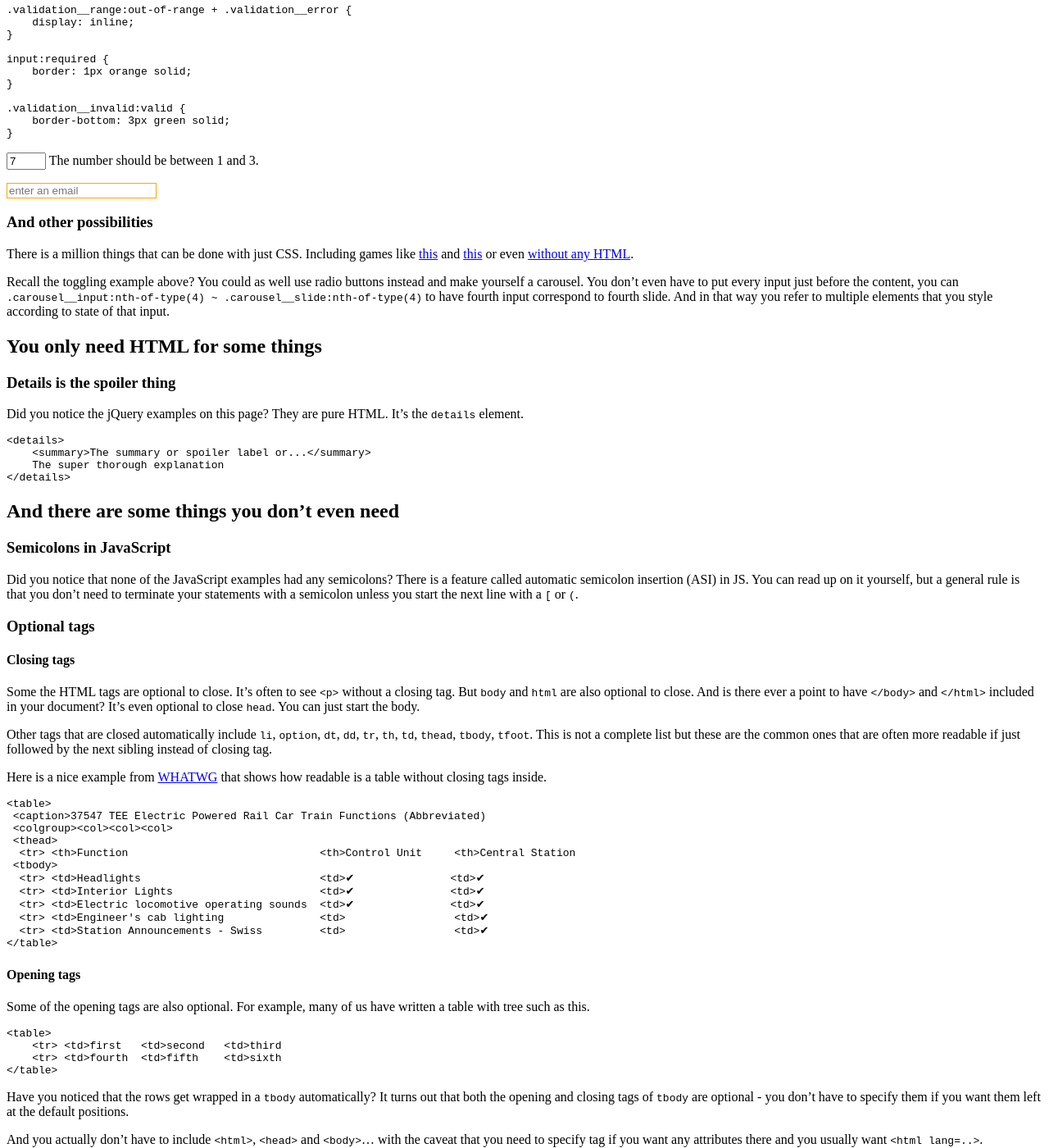
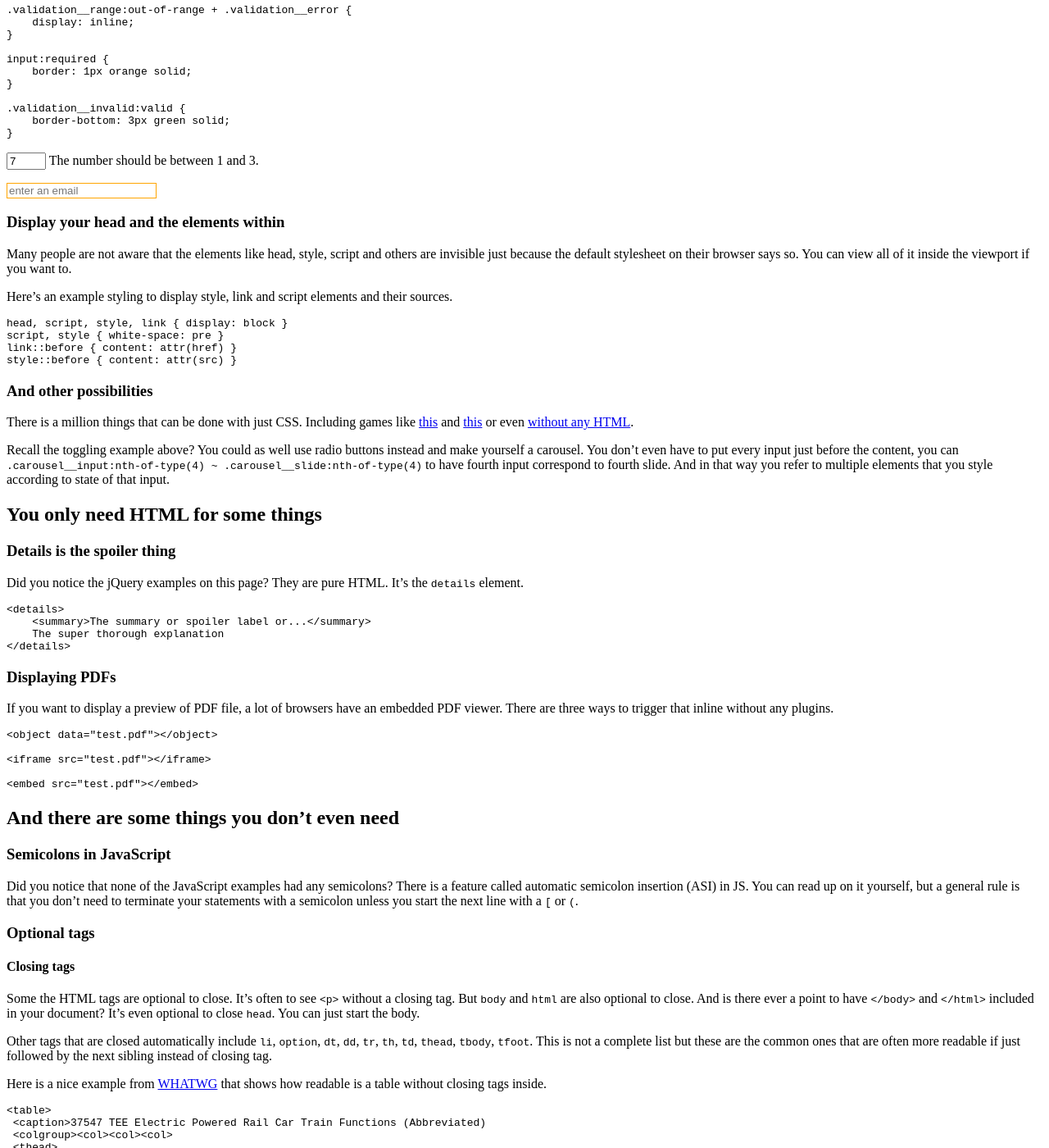
Before and after one commit to GlaivePro/ymnnl, a Jekyll site: the page built from index.md, in a window 1280 px wide and 1400 px high, scrolled down 3797 px. Shown: the whole window at 82% size. Built offline with Jekyll 4.4.1, drawn with Linux system fonts in a browser that asks for light colours; our own code applies the rules of GitHub Pages for plain Markdown files; comment, search, counter and statistics services are not loaded.

Commit message:
Added a couple of tips

````diff
--- a/_includes/css.md
+++ b/_includes/css.md
@@ -186,6 +186,20 @@ input:required {
 <input class="validation__invalid" type="email" placeholder="enter an email" required>
 
 
+### Display your head and the elements within
+
+Many people are not aware that the elements like head, style, script and others are invisible just because the default stylesheet on their browser says so. You can view all of it inside the viewport if you want to.
+
+Here's an example styling to display style, link and script elements and their sources.
+
+```css
+head, script, style, link {	display: block }
+script, style {	white-space: pre }
+link::before { content: attr(href) }
+style::before { content: attr(src) }
+```
+
+
 ### And other possibilities
 
 There is a million things that can be done with just CSS. Including games like [this](https://codepen.io/elad2412/pen/hBaqo) and [this](https://codepen.io/jcoulterdesign/pen/NOMeEb) or even [without any HTML](https://codepen.io/SelenIT/pen/oXzMbR).
--- a/_includes/html.md
+++ b/_includes/html.md
@@ -8,3 +8,15 @@
 	The super thorough explanation
 </details>
 ```
+
+### Displaying PDFs
+
+If you want to display a preview of PDF file, a lot of browsers have an embedded PDF viewer. There are three ways to trigger that inline without any plugins.
+
+```html
+<object data="test.pdf"></object>
+
+<iframe src="test.pdf"></iframe>
+
+<embed src="test.pdf"></embed>
+```
````
